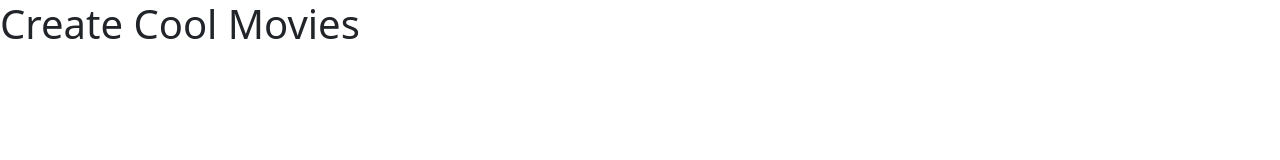
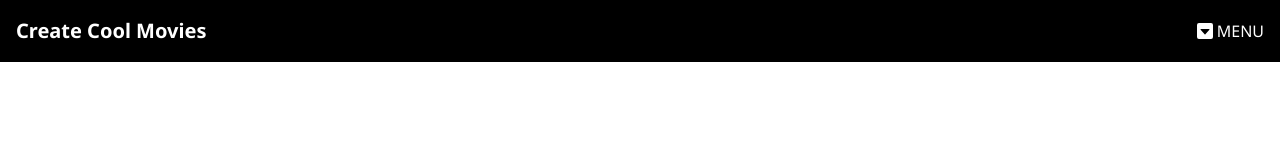
Before and after one commit to dawid-majewski-pl/movies, a website: page public/index.html in a window 1280 px wide. Drawn offline with nearby package versions, Linux system fonts and the light colour scheme.

Commit message:
Basic version of header.

```diff
--- a/package.json
+++ b/package.json
@@ -25,6 +25,7 @@
   "homepage": "https://github.com/dawid-majewski-pl/movies#readme",
   "dependencies": {
     "bootstrap": "^5.3.0",
+    "bootstrap-icons": "^1.10.5",
     "sass": "^1.64.1"
   }
 }
--- a/public/index.html
+++ b/public/index.html
@@ -8,6 +8,18 @@
     <title>Create Cool Movies</title>
 </head>
 <body>
-    <h1>Create Cool Movies</h1>
+    <!-- Header -->
+    <header class="header p-3 position-absolute start-0 top-0 end-0 bg-black">
+        <div class="d-flex justify-content-between align-items-center">
+            <a href="/" class="text-decoration-none fs-5 fw-bold text-white">Create Cool Movies</a>
+            <div>
+                <button class="navbar-toggler text-white" type="button" data-bs-toggle="collapse" data-bs-target="#navbar">
+                    <svg class="mb-1" xmlns="http://www.w3.org/2000/svg" width="16" height="16" fill="currentColor" class="bi bi-caret-down-square-fill" viewBox="0 0 16 16">
+                        <path d="M0 2a2 2 0 0 1 2-2h12a2 2 0 0 1 2 2v12a2 2 0 0 1-2 2H2a2 2 0 0 1-2-2V2zm4 4a.5.5 0 0 0-.374.832l4 4.5a.5.5 0 0 0 .748 0l4-4.5A.5.5 0 0 0 12 6H4z"/>
+                      </svg><span class="ps-1">MENU</span>
+                </button>
+            </div>
+        </div>
+    </header>
 </body>
 </html>
--- a/src/main.scss
+++ b/src/main.scss
@@ -3,5 +3,19 @@
 
 // Include any default variable overrides here (though functions won't be available)
 @import "../node_modules/bootstrap/scss/bootstrap";
+@import url('https://fonts.googleapis.com/css2?family=Noto+Sans:wght@400;700&display=swap');
+// Then add additional custom code here
+:root {
+    --primary-color-dark: #1b1b1b;
+    --primary-color-light: #e0e0e0;
+}
 
-// Then add additional custom code here
+body {
+    font-family: 'Noto Sans', sans-serif;
+    color: var(--primary-color-dark);
+}
+
+header {
+    color: var(--primary-color-light);
+    z-index: 2;
+}
```
Also changed, not shown: public/main.css, 2 other files.
